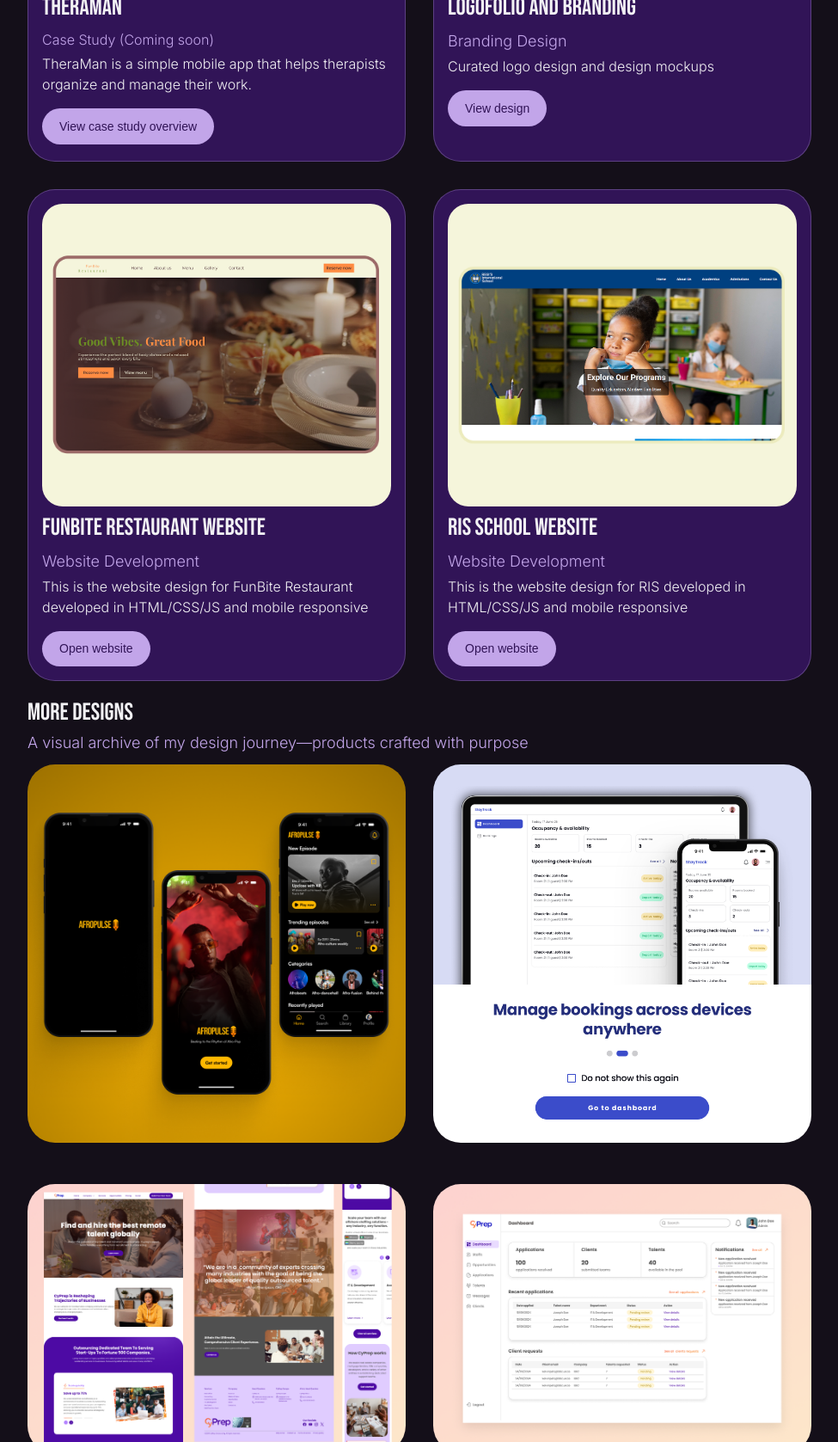
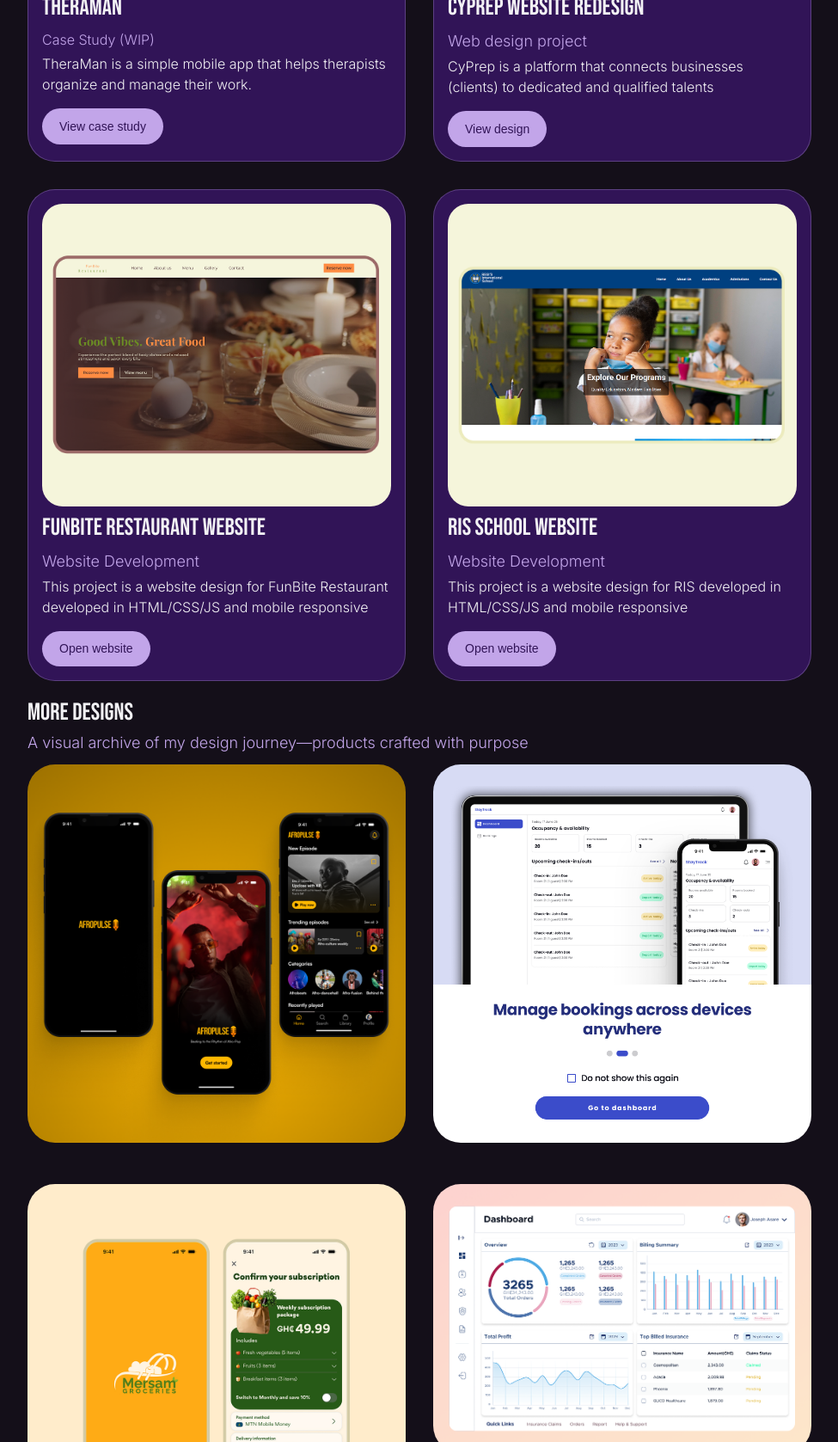
Before and after one commit to KwakuTutu/Portfolio-v2, a plain HTML site: page index.html in a window 1280 px wide. Shown: the part 1123-2800 px from the top of the page at 86% size, without its empty margins (152-1127 px from the left). Drawn offline with Linux system fonts and the light colour scheme; a script that the page names is missing.

Commit message:
update on project section

```diff
--- a/index.html
+++ b/index.html
@@ -41,14 +41,16 @@
         <img src="images/1.png" alt="Selected" class="overlay-image" id="overlayImage">
         <img src="images/2.png" alt="Selected" class="overlay-image" id="overlayImage">
         <img src="images/3.png" alt="Selected" class="overlay-image" id="overlayImage">
+        <img src="images/4.png" alt="Selected" class="overlay-image" id="overlayImage">
+        <img src="images/5.png" alt="Selected" class="overlay-image" id="overlayImage">
 
     </div>
     <div class="image-overlay" id="imageOverlayTwo">
         <button class="close-btn" id="closeOverlayTwo">✕</button>
-        <img src="images/hero-1.png" alt="Selected" class="overlay-image" id="overlayImageTwo">
-        <img src="images/one.png" alt="Selected" class="overlay-image" id="overlayImageTwo">
-        <img src="images/two.png" alt="Selected" class="overlay-image" id="overlayImageTwo">
-        <img src="images/THree.png" alt="Selected" class="overlay-image" id="overlayImageTwo">
+        <img src="images/hero-p.png" alt="Selected" class="overlay-image" id="overlayImageTwo">
+        <img src="images/1-p.png" alt="Selected" class="overlay-image" id="overlayImageTwo">
+        <img src="images/2-p.png" alt="Selected" class="overlay-image" id="overlayImageTwo">
+        <img src="images/3p.png" alt="Selected" class="overlay-image" id="overlayImageTwo">
 
     </div>
     <section class="hero bg-very-dark">
@@ -81,22 +83,22 @@
                 <div class="project-case-study flex">
                     <div class="project-image-container"><img src="images/case-study.png" alt="Project Image" class="project-img" /></div>
                     <h3 class="ff-serif-heading fs-500 text-white">Theraman</h3>
-                    <p class="text-purple fs-300">Case Study (Coming soon)</p>
+                    <p class="text-purple fs-300">Case Study (WIP)</p>
                     <p style="margin-bottom: 0.75rem;">TheraMan is a simple mobile app that helps therapists organize and manage their work.</p>
-                    <button class="btn-cta fs-200" id="openCaseStudyBtn">View case study overview</button>
+                    <button class="btn-cta fs-200" id="openCaseStudyBtn">View case study</button>
                 </div>
                 <div class="project-case-study flex">
-                    <div class="project-image-container"><img src="images/branding.png" alt="Project Image" class="project-img" /></div>
-                    <h3 class="ff-serif-heading fs-500 text-white">Logofolio and Branding</h3>
-                    <p class="text-purple fs-400">Branding Design</p>
-                    <p style="margin-bottom: 0.75rem;">Curated logo design and design mockups</p>
+                    <div class="project-image-container"><img src="images/Mac Studio.png" alt="Project Image" class="project-img" /></div>
+                    <h3 class="ff-serif-heading fs-500 text-white">Cyprep Website redesign</h3>
+                    <p class="text-purple fs-400">Web design project</p>
+                    <p style="margin-bottom: 0.75rem;">CyPrep is a platform that connects businesses (clients) to dedicated and qualified talents</p>
                     <button class="btn-cta fs-200" id="openDesignBtn">View design</button>
                 </div>
                 <div class="project-case-study flex">
                     <div class="project-image-container" style="background-color: #f5f5db;"><img src="images/fb.png" alt="Project Image" class="project-img" /></div>
                     <h3 class="ff-serif-heading fs-500 text-white">FunBite Restaurant Website</h3>
                     <p class="text-purple fs-400">Website Development</p>
-                    <p style="margin-bottom: 0.75rem;">This is the website design for FunBite Restaurant developed in HTML/CSS/JS and mobile responsive</p>
+                    <p style="margin-bottom: 0.75rem;">This project is a website design for FunBite Restaurant developed in HTML/CSS/JS and mobile responsive</p>
                     <a href="https://vanfield-lab.github.io/" target="_blank" rel="noopener noreferrer">
                         <button class="btn-cta btn-cta--two fs-200">Open website</button>
                     </a>
@@ -105,7 +107,7 @@
                     <div class="project-image-container" style="background-color: #f5f5db;"><img src="images/school.png" alt="Project Image" class="project-img" /></div>
                     <h3 class="ff-serif-heading fs-500 text-white">RIS School Website</h3>
                     <p class="text-purple fs-400">Website Development</p>
-                    <p style="margin-bottom: 0.75rem;">This is the website design for RIS developed in HTML/CSS/JS and mobile responsive</p>
+                    <p style="margin-bottom: 0.75rem;">This project is a website design for RIS developed in HTML/CSS/JS and mobile responsive</p>
                     <a href="https://kwakututu.github.io/RIS/" target="_blank" rel="noopener noreferrer">
                         <button class="btn-cta btn-cta--two fs-200">Open website</button>
                     </a>
@@ -126,8 +128,8 @@
                 <div class="design-archive">
                     <div class="more-designs"><img src="images/afropulse.png" alt="Design sample"></div>
                     <div class="more-designs"><img src="images/staytrack.png" alt="Design sample"></div>
-                    <div class="more-designs"><img src="images/cyprep-one.png" alt="Design sample"></div>
-                    <div class="more-designs"><img src="images/cyprep-two.png" alt="Design sample"></div>
+                    <div class="more-designs"><img src="images/GROCERY-1.jpg" alt="Design sample"></div>
+                    <div class="more-designs"><img src="images/hospital.png" alt="Design sample"></div>
                 </div>
                 <!-- <button class="btn-cta btn-cta--two fs-400">View all</button> -->
             </div>
```
Also changed, not shown: images/1-p.png (added), images/3p.png (added), images/4.png (added), images/5.png (added), images/GROCERY-1.jpg (added), images/Mac Studio.png (added), images/hero-p.png (added), images/hospital.png (added), 1 other file.
